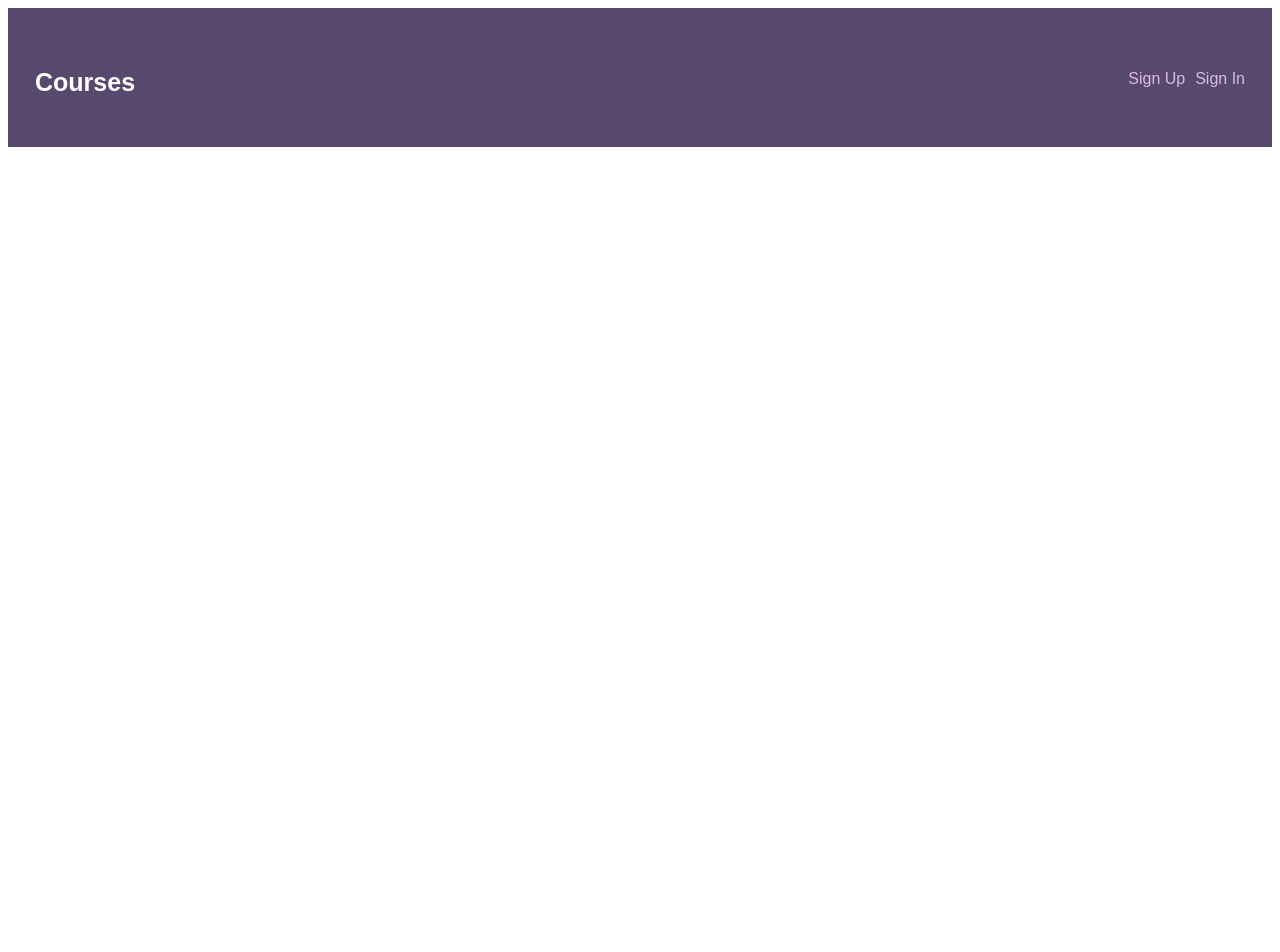
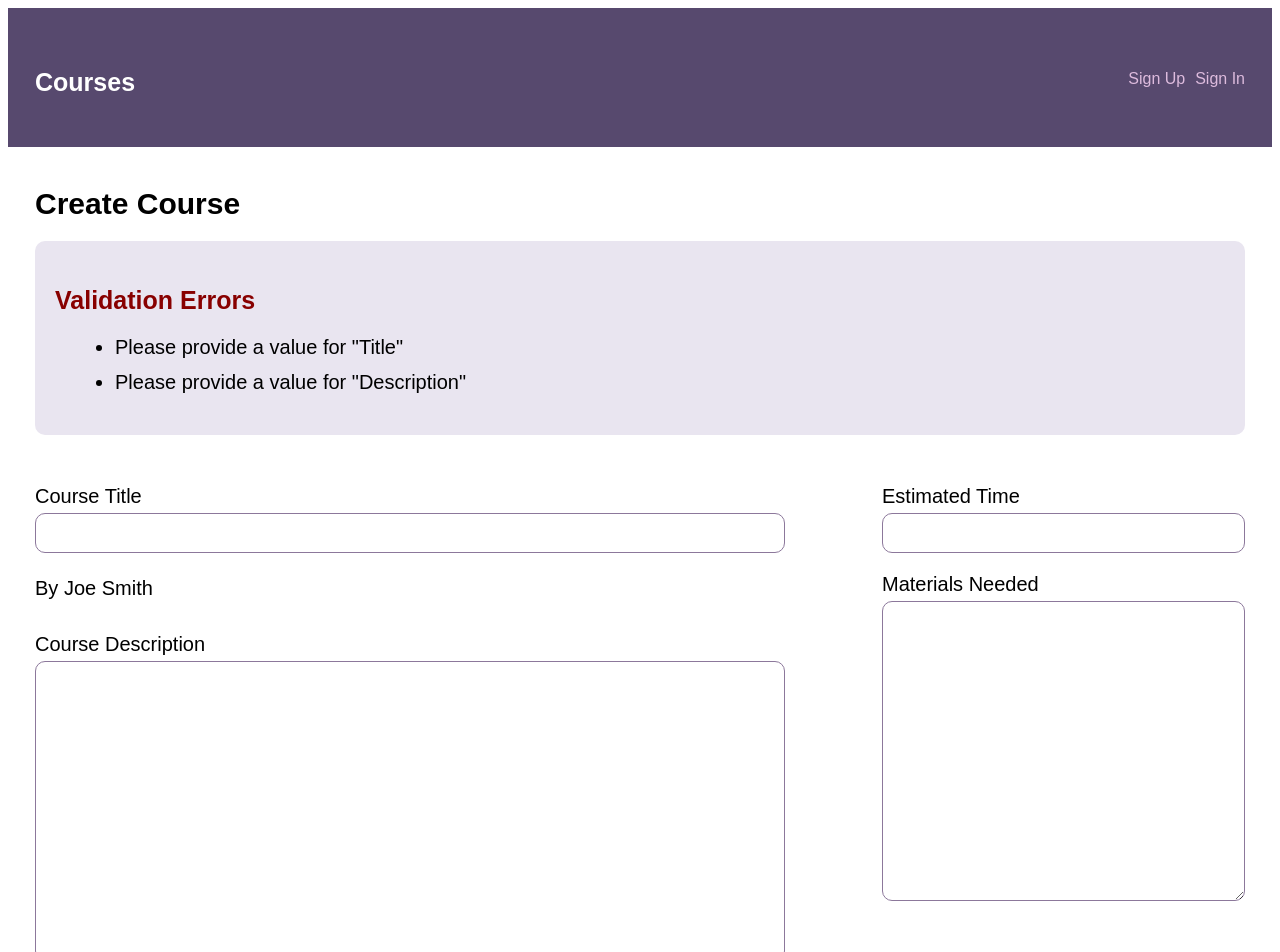
Before and after one commit to kortiz47/td-project-10, a React (Create React App) app in the folder client/: page /courses/create in a window 1280 px wide. Shown: the top 952 px of the page. Before the commit the page ends 800 px from the top, so only its background shows below. Built offline with nearby package versions, Linux system fonts and the light colour scheme; no server answers.

Commit message:
CreateCourses component and route created and functional

```diff
--- a/client/src/App.js
+++ b/client/src/App.js
@@ -3,8 +3,10 @@ import { useState, useEffect } from 'react';
 import { Route, Routes } from 'react-router-dom';
 
 //COMPONENTS
+import Header from './components/Header';
 import Courses from './components/Courses';
-import Header from './components/Header';
+import CreateCourse from './components/CreateCourse';
+
 
 const App = () => {
   const [data, setData] = useState([]);
@@ -25,6 +27,12 @@ const App = () => {
       <Header />
       <Routes>
         <Route path='/' element={<Courses />} />
+        <Route path='/courses/create' element={<CreateCourse />}/>
+        <Route path='/courses/:id/update'/>
+        <Route path='/courses/:id'/>
+        <Route path='/signin'/>
+        <Route path='/signup'/>
+        <Route path='/signout'/>
       </Routes>
     </div>
   );
--- /dev/null
+++ b/client/src/components/CreateCourse.js
@@ -0,0 +1,41 @@
+import Header from "./Header";
+
+const CreateCourse = () => {
+    return (
+        <main>
+            <div className="wrap">
+                <h2>Create Course</h2>
+                <div className="validation--errors">
+                    <h3>Validation Errors</h3>
+                    <ul>
+                        <li>Please provide a value for "Title"</li>
+                        <li>Please provide a value for "Description"</li>
+                    </ul>
+                </div>
+                <form>
+                    <div className="main--flex">
+                        <div>
+                            <label for="courseTitle">Course Title</label>
+                            <input id="courseTitle" name="courseTitle" type="text" value="" />
+
+                            <p>By Joe Smith</p>
+
+                            <label for="courseDescription">Course Description</label>
+                            <textarea id="courseDescription" name="courseDescription"></textarea>
+                        </div>
+                        <div>
+                            <label for="estimatedTime">Estimated Time</label>
+                            <input id="estimatedTime" name="estimatedTime" type="text" value="" />
+
+                            <label for="materialsNeeded">Materials Needed</label>
+                            <textarea id="materialsNeeded" name="materialsNeeded"></textarea>
+                        </div>
+                    </div>
+                    <button className="button" type="submit">Create Course</button><button className="button button-secondary" onclick="event.preventDefault(); location.href='index.html';">Cancel</button>
+                </form>
+            </div>
+        </main>
+    );
+}
+
+export default CreateCourse;
```
